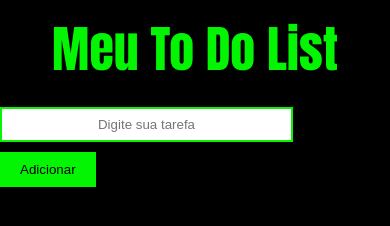
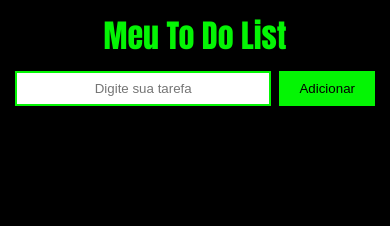
Before and after one commit to georgearaujo-dev/To-Do-List, a plain HTML site: page index.html in a window 390 px wide. Drawn offline with Linux system fonts and the light colour scheme.

Commit message:
fix: ajusta alinhamento do formulario e responsividade mobile

```diff
--- a/index.html
+++ b/index.html
@@ -9,8 +9,10 @@
 </head>
 <body>
     <h1>Meu To Do List</h1>
-    <input type="text" placeholder="Digite sua tarefa" />
-    <button onclick="addTarefas()">Adicionar</button>
+    <div class="form-container">
+        <input type="text" placeholder="Digite sua tarefa" />
+        <button onclick="addTarefas()">Adicionar</button>
+    </div>
     <ul>
 
     </ul>
--- a/style.css
+++ b/style.css
@@ -1,7 +1,12 @@
+*{
+  box-sizing: border-box;
+}/*garante que o padding e a borda sejam incluídos na largura e altura total do elemento, evitando que o conteúdo ultrapasse os limites do elemento pai */
+
 body{
   background-color:rgb(0, 0, 0);
   max-width: 500px;
   margin: 10px auto;
+  padding: 0 15px;/*adiciona espaçamento interno de 15px nas laterais do corpo da página, para que em smartphones não fique colado nas bordas */
 }
 
 h1{text-align:center;
@@ -17,8 +22,18 @@ input {
   padding: 8px;
   text-align: center;
   outline: none;
-  width: 70%;
-  margin: 10px auto;
+  margin: 0;
+}
+
+.form-container{
+  display: flex;
+  gap: 8px;
+  width: 100%;
+  margin: 10px 0;
+}
+
+.form-container input{
+  flex: 1;
 }
 
 button {
@@ -52,10 +67,10 @@ li {
   width: 75%;
   border-radius: 5px;
   font-weight: bold;/* deixa o texto em negrito */
-
   display: flex;/*define o layout como flexivel, permitindo alinar usando os proximos comandos */
   align-items: center;
   justify-content: space-between;
+  word-break: break-word;/*quebra a palavra quando ela ultrapassa o limite do elemento pai */
 }
 
 span {
@@ -67,3 +82,12 @@ span {
   opacity: 0.2;
   transition: 0.3s;
 }
+
+@media(max-width:480px){
+  h1{
+    font-size: 32px;
+  }
+   li{
+    width: 100%;
+  }/*garante que a largura do item da lista seja de 100% do elemento pai, evitando que ultrapasse os limites do elemento pai */
+}
```
Lines whose indentation alone changed are shown as unchanged.
